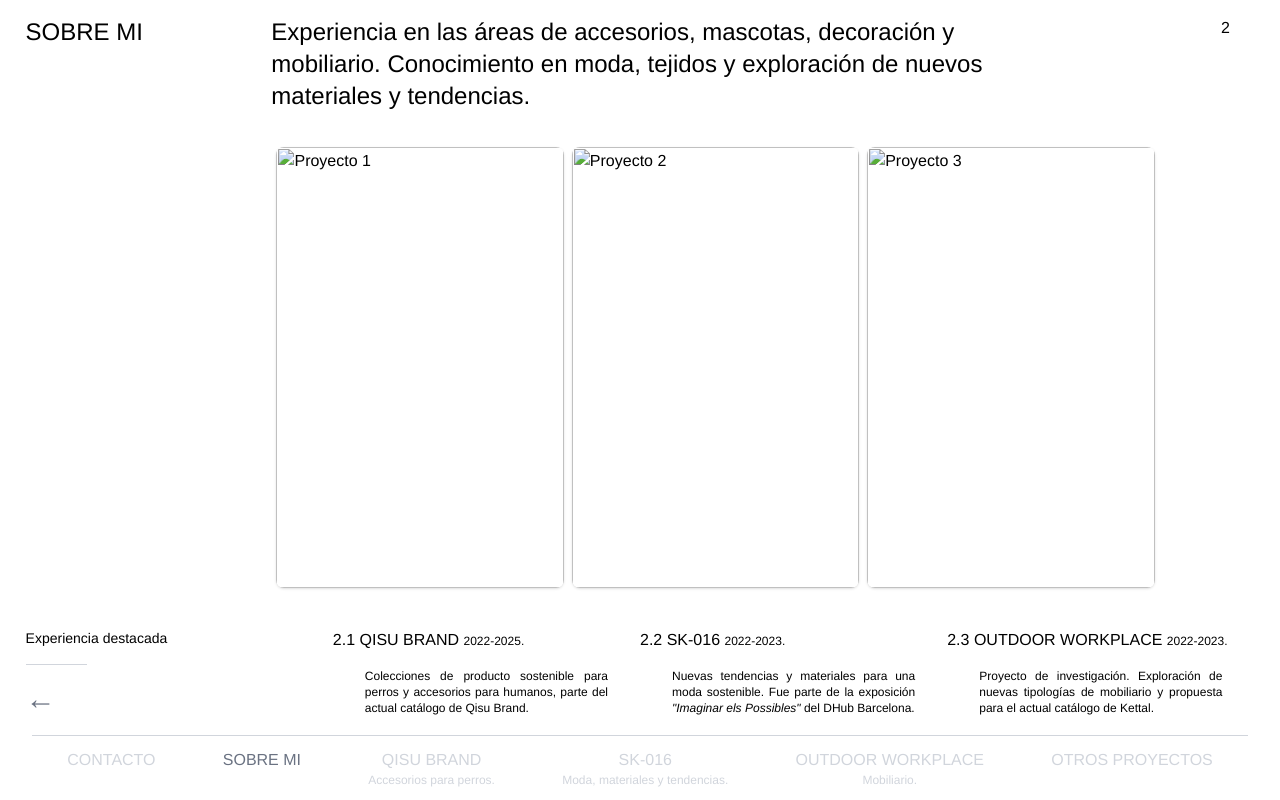
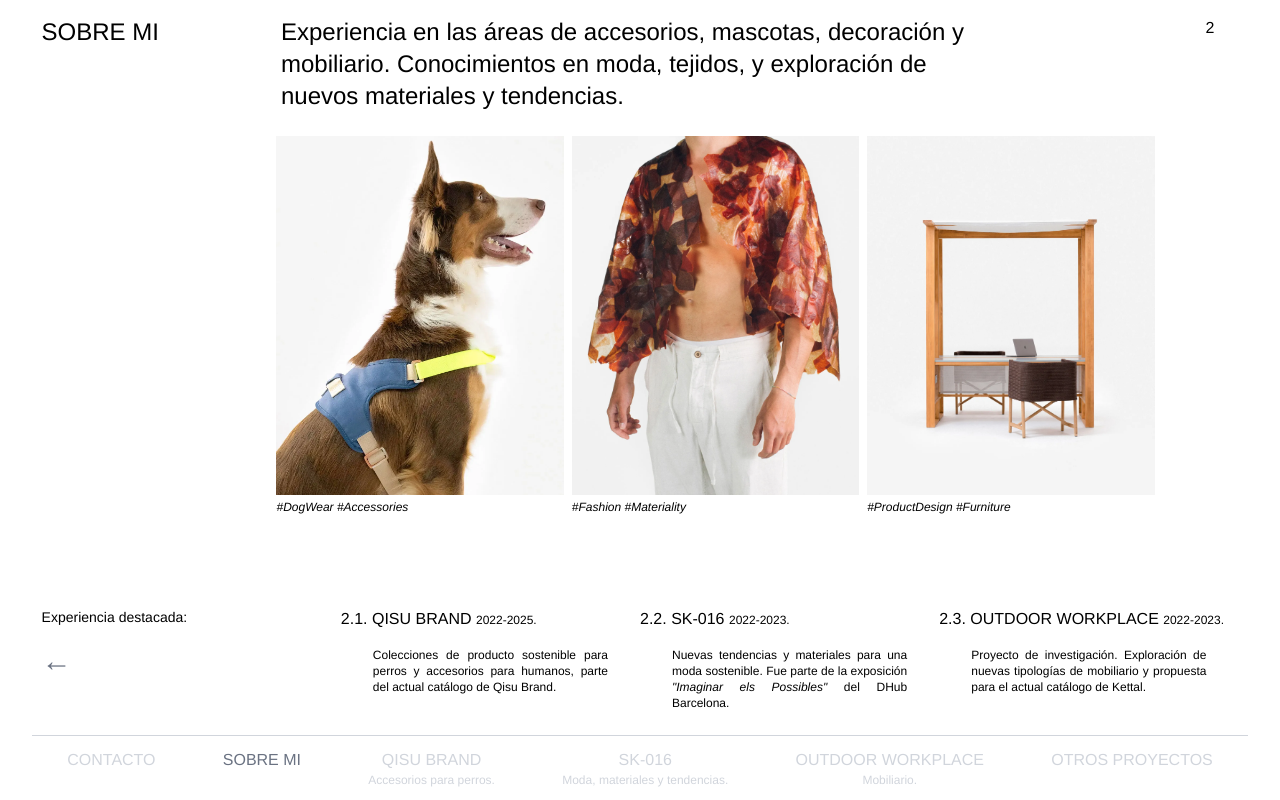
Before and after one commit to GerardJalonG/arnaujalon-porfolio, a website built with Vite: page portfolio/projects.html in a window 1280 px wide. Built offline with nearby package versions, Linux system fonts and the light colour scheme.

Commit message:
feat: página de experiencia con fotos reales y hashtags

```diff
--- a/portfolio/projects.html
+++ b/portfolio/projects.html
@@ -1,68 +1,87 @@
+<!doctype html>
 <html lang="es">
   <head>
     <meta charset="UTF-8" />
+    <link rel="icon" type="image/svg+xml" href="/favicon.svg" />
     <meta name="viewport" content="width=device-width, initial-scale=1.0" />
     <link href="./src/style.css" rel="stylesheet">
-    <title>Landing</title>
+    <title>Arnau Jalón — Experiencia</title>
   </head>
   <body class="antialiased">
-    <main class="grid h-screen grid-rows-[1fr_3fr_1fr]">
+    <button id="menu-btn" aria-label="Abrir menú" class="md:hidden fixed top-4 right-4 z-50 text-2xl leading-none">☰</button>
+    <div id="menu-overlay" class="hidden md:hidden fixed inset-0 z-40 bg-white flex-col items-center justify-center gap-8 text-center">
+      <a href="./index.html" class="text-xl text-gray-400">CONTACTO</a>
+      <a href="./about.html" class="text-xl text-gray-700 cursor-default">SOBRE MI</a>
+      <a href="./qisu.html" class="text-xl text-gray-400">QISU BRAND<span class="block text-xs">Accesorios para perros.</span></a>
+      <a href="./sk016.html" class="text-xl text-gray-400">SK-016<span class="block text-xs">Moda, materiales y tendencias.</span></a>
+      <a href="./outdoor.html" class="text-xl text-gray-400">OUTDOOR WORKPLACE<span class="block text-xs">Mobiliario.</span></a>
+      <a href="./otros.html" class="text-xl text-gray-400">OTROS PROYECTOS</a>
+    </div>
 
-      <header class="grid grid-cols-1 md:grid-cols-[20%_60%_20%] mx-[2vw] mt-[2vh] text-2xl">
+    <main class="grid min-h-screen md:h-screen grid-rows-[auto_1fr_auto]">
+
+      <header class="grid grid-cols-1 md:grid-cols-[20%_60%_20%] px-4 md:mx-[2vw] mt-[2vh] text-xl md:text-2xl gap-y-4">
         <p>SOBRE MI</p>
-        <p>Experiencia en las áreas de accesorios, mascotas, decoración y mobiliario. Conocimiento en moda, tejidos y exploración de nuevos materiales y tendencias.</p>
-        <p class="text-base justify-self-end mr-[10%]">2</p>
+        <p>Experiencia en las áreas de accesorios, mascotas, decoración y mobiliario. Conocimientos en moda, tejidos, y exploración de nuevos materiales y tendencias.</p>
+        <p class="hidden md:block text-base justify-self-end mr-[10%]">2</p>
       </header>
 
-      <section class="grid grid-cols-1 md:grid-cols-[20%_70%_10%] ml-[2vw]">
-        <div class="grid grid-cols-1 md:grid-cols-3 col-start-2 gap-2">
-          <img src="./src/img/slide1.jpg" alt="Proyecto 1" class="w-full h-full object-cover rounded-lg shadow" />
-          <img src="./src/img/slide2.jpg" alt="Proyecto 2" class="w-full h-full object-cover rounded-lg shadow" />
-          <img src="./src/img/slide3.jpg" alt="Proyecto 3" class="w-full h-full object-cover rounded-lg shadow" />
+      <section class="grid grid-cols-1 md:grid-cols-[20%_70%_10%] px-4 md:px-0 md:ml-[2vw] mt-6">
+        <div class="grid grid-cols-1 md:grid-cols-3 md:col-start-2 gap-4 md:gap-2">
+          <figure>
+            <img src="./src/img/home-dog.webp" alt="Perro con arnés Qisu Brand" class="w-full aspect-[4/5] object-cover" />
+            <figcaption class="text-xs italic mt-1">#DogWear #Accessories</figcaption>
+          </figure>
+          <figure>
+            <img src="./src/img/home-fashion.webp" alt="Prenda experimental SK-016" class="w-full aspect-[4/5] object-cover" />
+            <figcaption class="text-xs italic mt-1">#Fashion #Materiality</figcaption>
+          </figure>
+          <figure>
+            <img src="./src/img/home-furniture.webp" alt="Mobiliario Outdoor Workplace para Kettal" class="w-full aspect-[4/5] object-cover" />
+            <figcaption class="text-xs italic mt-1">#ProductDesign #Furniture</figcaption>
+          </figure>
         </div>
       </section>
 
-      <section class="grid grid-cols-1 md:grid-cols-4 mx-[2vw] mt-[5vh] text-base text-justify">
+      <section class="grid grid-cols-1 md:grid-cols-4 px-4 md:mx-[2vw] mt-8 md:mt-[5vh] mb-6 text-base text-justify gap-y-6">
         <div>
-          <p class="text-sm">Experiencia destacada</p>
-          <hr class="border-t border-gray-300 w-[20%] my-[1rem]" />
-          <a href="./about.html" class="col-start-3 row-start-2 row-end-3 inline-flex items-end  w-fit h-fit text-3xl text-gray-500 hover:text-gray-700 transition">&larr;</a>
+          <p class="text-sm">Experiencia destacada:</p>
+          <a href="./about.html" aria-label="Página anterior" class="inline-flex mt-4 w-fit h-fit text-3xl text-gray-500 hover:text-gray-700 transition">&larr;</a>
         </div>
 
-
         <div>
-          <p>2.1 QISU BRAND <span class="text-xs">2022-2025.</span></p>
-          <p class="text-xs mt-[1rem] mx-[2rem]">Colecciones de producto sostenible para perros y accesorios para humanos,
-            parte del actual catálogo de Qisu Brand.</p>
+          <p>2.1. <a href="./qisu.html" class="hover:text-gray-500 transition">QISU BRAND</a> <span class="text-xs">2022-2025.</span></p>
+          <p class="text-xs mt-4 md:mx-8">Colecciones de producto sostenible para perros y accesorios para humanos, parte del actual catálogo de Qisu Brand.</p>
         </div>
         <div>
-          <p>2.2 SK-016 <span class="text-xs">2022-2023.</span></p>
-          <p class="text-xs mt-[1rem] mx-[2rem]">Nuevas tendencias y materiales para una moda sostenible. Fue parte de la exposición
-            <span class="italic">"Imaginar els Possibles"</span> del DHub Barcelona.</p>
+          <p>2.2. <a href="./sk016.html" class="hover:text-gray-500 transition">SK-016</a> <span class="text-xs">2022-2023.</span></p>
+          <p class="text-xs mt-4 md:mx-8">Nuevas tendencias y materiales para una moda sostenible. Fue parte de la exposición <span class="italic">"Imaginar els Possibles"</span> del DHub Barcelona.</p>
         </div>
         <div>
-          <p>2.3 OUTDOOR WORKPLACE <span class="text-xs">2022-2023.</span></p>
-          <p class="text-xs mt-[1rem] mx-[2rem]">Proyecto de investigación. Exploración de nuevas tipologías de mobiliario y propuesta para el actual catálogo de Kettal.</p>
+          <p>2.3. <a href="./outdoor.html" class="hover:text-gray-500 transition">OUTDOOR WORKPLACE</a> <span class="text-xs">2022-2023.</span></p>
+          <p class="text-xs mt-4 md:mx-8">Proyecto de investigación. Exploración de nuevas tipologías de mobiliario y propuesta para el actual catálogo de Kettal.</p>
+        </div>
       </section>
 
-      <footer class="w-full">
+      <footer class="hidden md:block w-full">
         <hr class="border-t border-gray-300 w-[95%] mx-auto" />
         <nav class="flex justify-evenly py-3">
           <a href="./index.html" class="text-base text-gray-300 hover:text-gray-700 transition">CONTACTO</a>
-          <a href="./about.html" class="text-base text-gray-500 hover:text-gray-700 transition">SOBRE MI</a>
+          <a href="./about.html" class="text-base text-gray-500 cursor-default">SOBRE MI</a>
           <a href="./qisu.html" class="text-base text-center text-gray-300 hover:text-gray-700 transition">
             QISU BRAND<span class="block text-xs">Accesorios para perros.</span>
           </a>
-          <a href="#" class="text-base text-center text-gray-300 hover:text-gray-700 transition">
+          <a href="./sk016.html" class="text-base text-center text-gray-300 hover:text-gray-700 transition">
             SK-016<span class="block text-xs">Moda, materiales y tendencias.</span>
           </a>
-          <a href="#" class="text-base text-center text-gray-300 hover:text-gray-700 transition">
+          <a href="./outdoor.html" class="text-base text-center text-gray-300 hover:text-gray-700 transition">
             OUTDOOR WORKPLACE<span class="block text-xs">Mobiliario.</span>
           </a>
-          <a href="#" class="text-base text-gray-300 hover:text-gray-700 transition">OTROS PROYECTOS</a>
+          <a href="./otros.html" class="text-base text-gray-300 hover:text-gray-700 transition">OTROS PROYECTOS</a>
         </nav>
       </footer>
 
     </main>
+    <script type="module" src="./src/main.js"></script>
   </body>
 </html>
```
